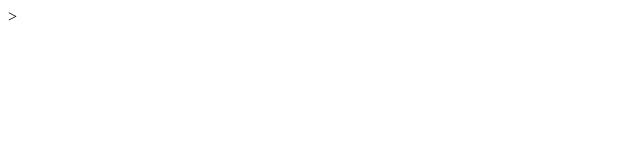
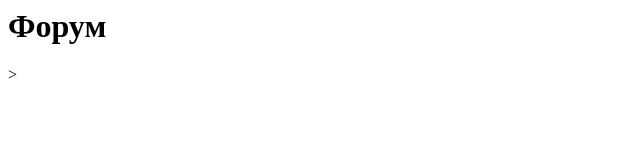
Before and after one commit to Nikolay118/git-project1, a plain HTML site: page index.html in a window 1280 px wide. Shown: the whole page, without its empty margins (0-640 px from the left). Drawn offline with Linux system fonts and the light colour scheme.

Commit message:
Added h1 tag

```diff
--- a/index.html
+++ b/index.html
@@ -3,6 +3,6 @@
 <meta charset="utf-8">
   </head>
   <body>
-
+<h1>Форум</h1>
   </body>
 </html>>
```
